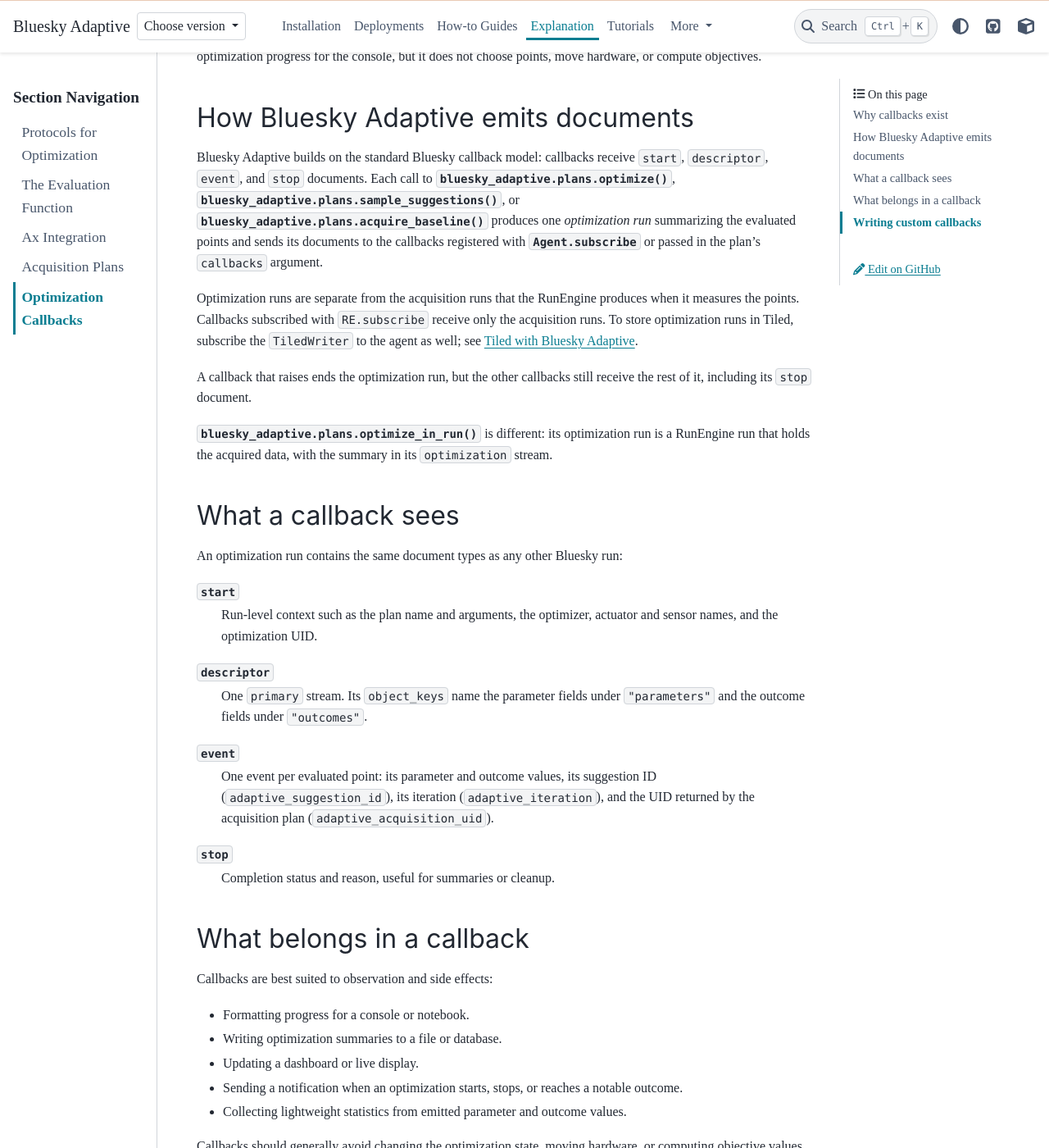
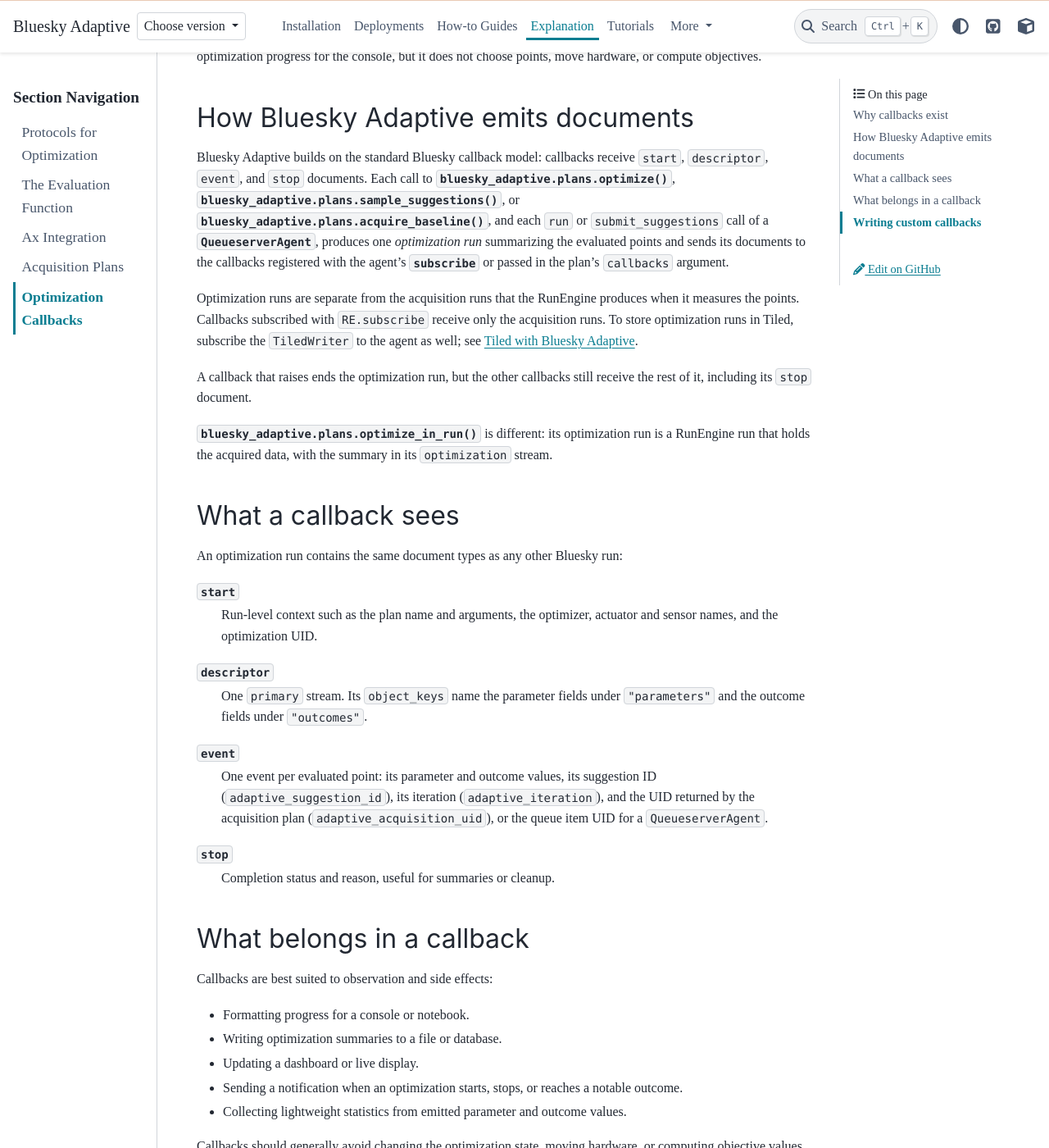
Before and after one commit to bluesky/bluesky-adaptive, a Sphinx documentation site: the page built from docs/source/explanations/callbacks.rst, in a window 1280 px wide and 1400 px high, scrolled down 474 px. Shown: the whole window at 82% size. Built offline with Sphinx 7.4.7 and the PyData theme 0.15.4, drawn with Linux system fonts in a browser that asks for light colours; a script that is not in the unit is left out; the version number could not be read and is left out; comment, search, counter and statistics services are not loaded.

Commit message:
Send QueueserverAgent optimization runs to its subscribed callbacks
QueueserverAgent inherits _BaseAgent for optimization_uid, metadata, and callbacks, and passes the callbacks and metadata to its runner.

Assisted-by: oh-my-pi:claude-opus-5.5

```diff
--- a/docs/source/explanations/callbacks.rst
+++ b/docs/source/explanations/callbacks.rst
@@ -25,9 +25,10 @@ How Bluesky Adaptive emits documents
 Bluesky Adaptive builds on the standard Bluesky callback model: callbacks receive
 ``start``, ``descriptor``, ``event``, and ``stop`` documents. Each call to
 :func:`bluesky_adaptive.plans.optimize`, :func:`bluesky_adaptive.plans.sample_suggestions`, or
-:func:`bluesky_adaptive.plans.acquire_baseline` produces one *optimization run* summarizing the
+:func:`bluesky_adaptive.plans.acquire_baseline`, and each ``run`` or ``submit_suggestions`` call of a
+:class:`~bluesky_adaptive.ax.queueserver_agent.QueueserverAgent`, produces one *optimization run* summarizing the
 evaluated points and sends its documents to the callbacks registered with
-:meth:`Agent.subscribe <bluesky_adaptive.ax.Agent.subscribe>` or passed in the plan's
+the agent's :meth:`subscribe <bluesky_adaptive.ax.Agent.subscribe>` or passed in the plan's
 ``callbacks`` argument.
 
 Optimization runs are separate from the acquisition runs that the RunEngine produces when it
@@ -57,7 +58,7 @@ An optimization run contains the same document types as any other Bluesky run:
 ``event``
     One event per evaluated point: its parameter and outcome values, its suggestion ID
     (``adaptive_suggestion_id``), its iteration (``adaptive_iteration``), and the UID returned by
-    the acquisition plan (``adaptive_acquisition_uid``).
+    the acquisition plan (``adaptive_acquisition_uid``), or the queue item UID for a ``QueueserverAgent``.
 
 ``stop``
     Completion status and reason, useful for summaries or cleanup.
--- a/docs/source/release-history.rst
+++ b/docs/source/release-history.rst
@@ -85,7 +85,8 @@ Features
   document records the problem like ``optimize`` runs, plus ``metadata``. Each evaluated point is one event whose
   ``adaptive_acquisition_uid`` is its queue item UID. Like ``RunEngine`` callbacks, they are called on the runner's
   event loop, so slow callbacks should buffer, for example with ``bluesky.callbacks.buffer.BufferingWrapper``.
-  ``QueueserverAgent`` does not pass callbacks or metadata to its runner yet.
+  ``QueueserverAgent`` passes its ``metadata`` and the callbacks registered with ``subscribe``, which include an
+  ``OptimizationLogger`` by default.
 
 Bug Fixes
 .........
```
Also changed, not shown: other parts of docs/source/release-history.rst (+1 -1 lines), 2 other files.
